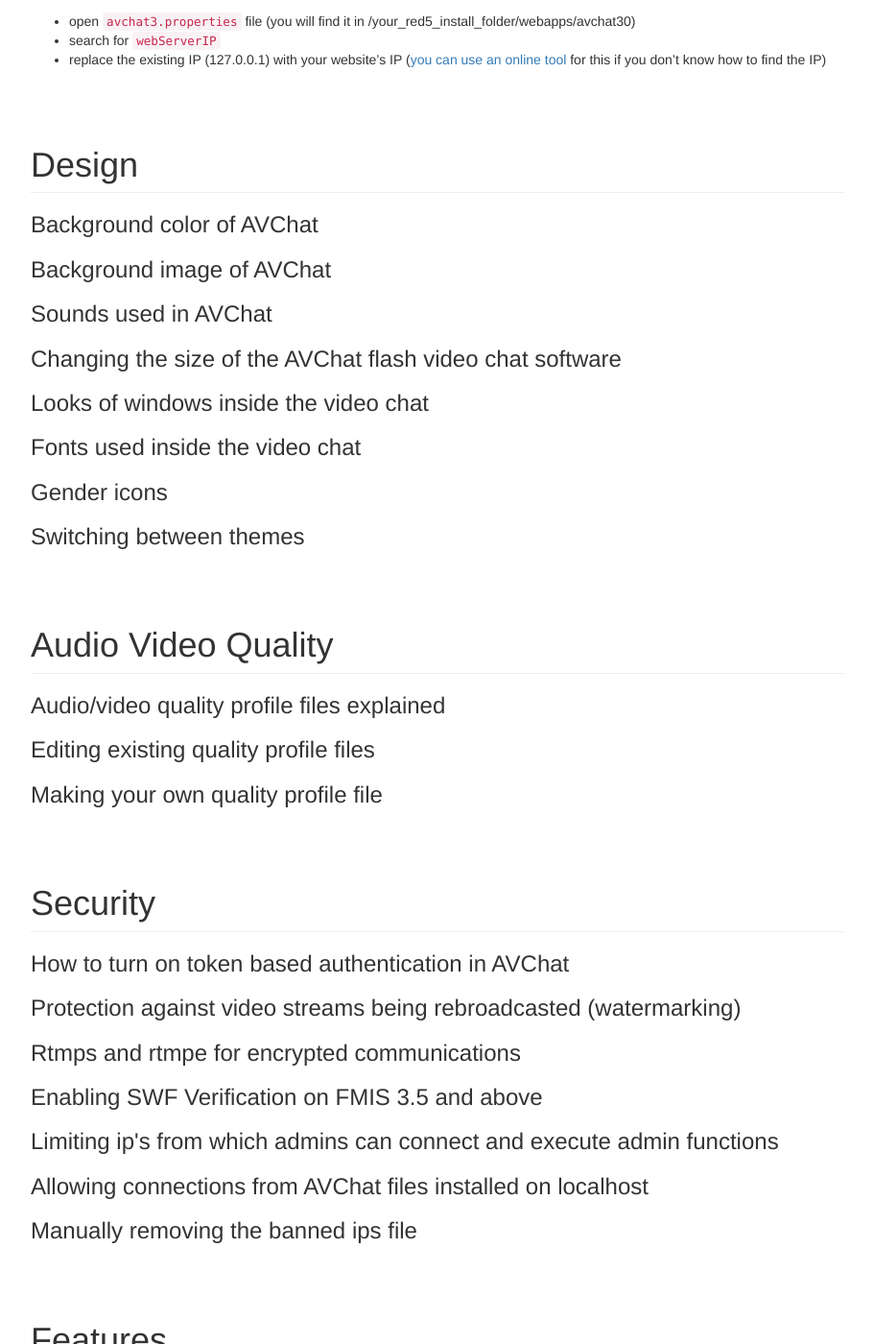
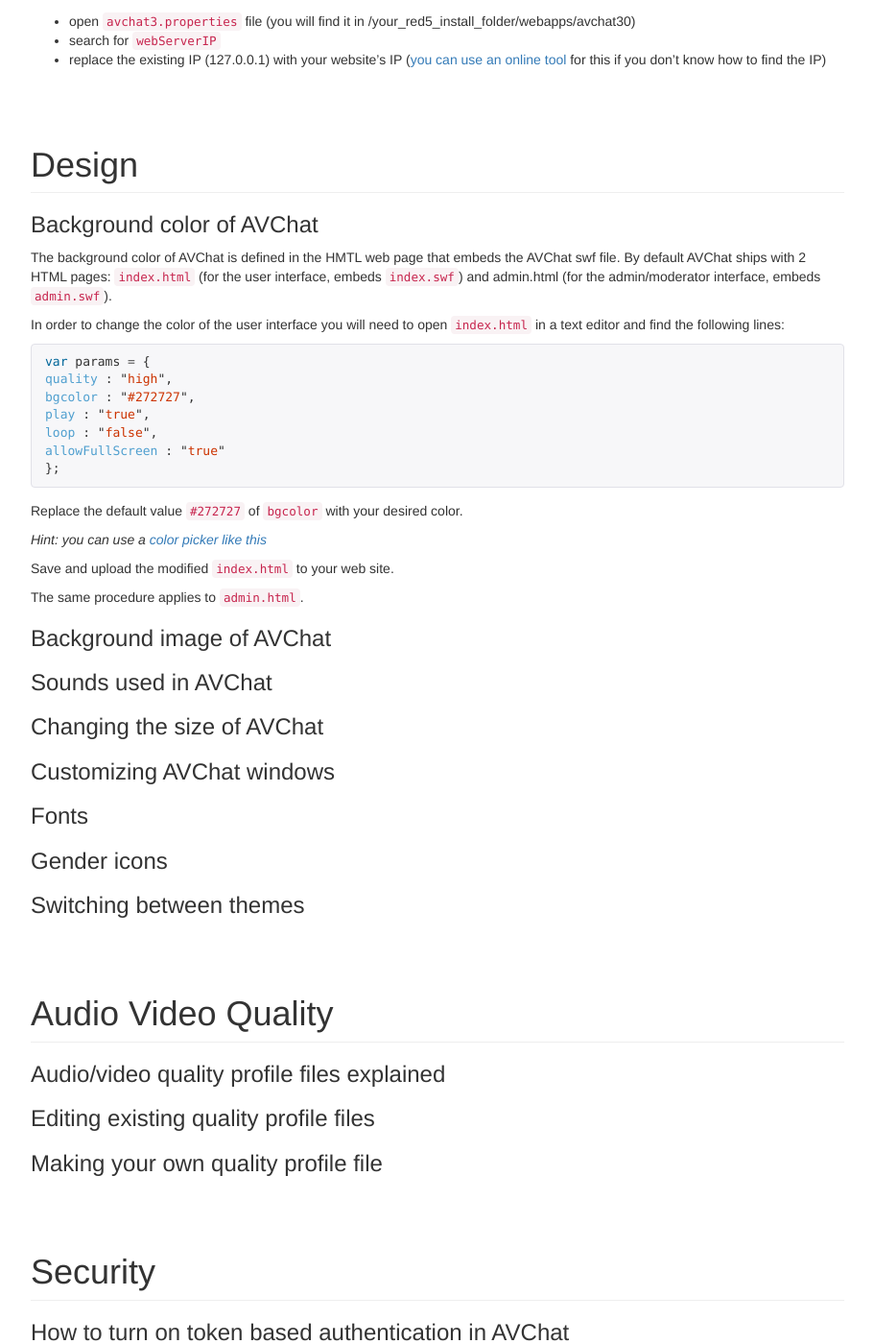
Before and after one commit to nusofthq/avchat-documentation, a Jekyll site: the page built from standalone.md, in a window 1280 px wide and 1400 px high, scrolled down 10734 px. Shown: the whole window at 96% size, without its empty margins (38-949 px from the left). Built offline with Jekyll 4.4.1, drawn with Linux system fonts in a browser that asks for light colours; nearby versions of some CDN libraries; comment, search, counter and statistics services are not loaded.

Commit message:
WIP docs -design

````diff
--- a/_includes/design.md
+++ b/_includes/design.md
@@ -1,15 +1,37 @@
 
 <h2 id="changing-bg-color">Background color of AVChat</h2>
+
+The background color of AVChat is defined in the HMTL web page that embeds the AVChat swf file. By default AVChat ships with 2 HTML pages: `index.html` (for the user interface, embeds `index.swf`) and admin.html (for the admin/moderator interface, embeds `admin.swf`).
+
+In order to change the color of the user interface you will need to open `index.html` in a text editor and find the following lines:
+
+```javascript
+var params = {
+quality : "high",
+bgcolor : "#272727",
+play : "true",
+loop : "false",
+allowFullScreen : "true"
+};
+```
+
+Replace the default value `#272727` of `bgcolor` with your desired color.
+
+*Hint: you can use a [color picker like this](http://www.colorpicker.com/)*
+
+Save and upload the modified `index.html` to your web site.
+
+The same procedure applies to `admin.html`.
 
 <h2 id="changing-bg-image">Background image of AVChat</h2>
 
 <h2 id="changing-sounds">Sounds used in AVChat</h2>
 
-<h2 id="changing-size">Changing the size of the AVChat flash video chat software</h2>
+<h2 id="changing-size">Changing the size of AVChat</h2>
 
-<h2 id="changing-window-looks">Looks of windows inside the video chat</h2>
+<h2 id="changing-window-looks">Customizing AVChat windows</h2>
 
-<h2 id="changing-fonts">Fonts used inside the video chat</h2>
+<h2 id="changing-fonts">Fonts</h2>
 
 <h2 id="changing-gender-icons">Gender icons</h2>
 
````
